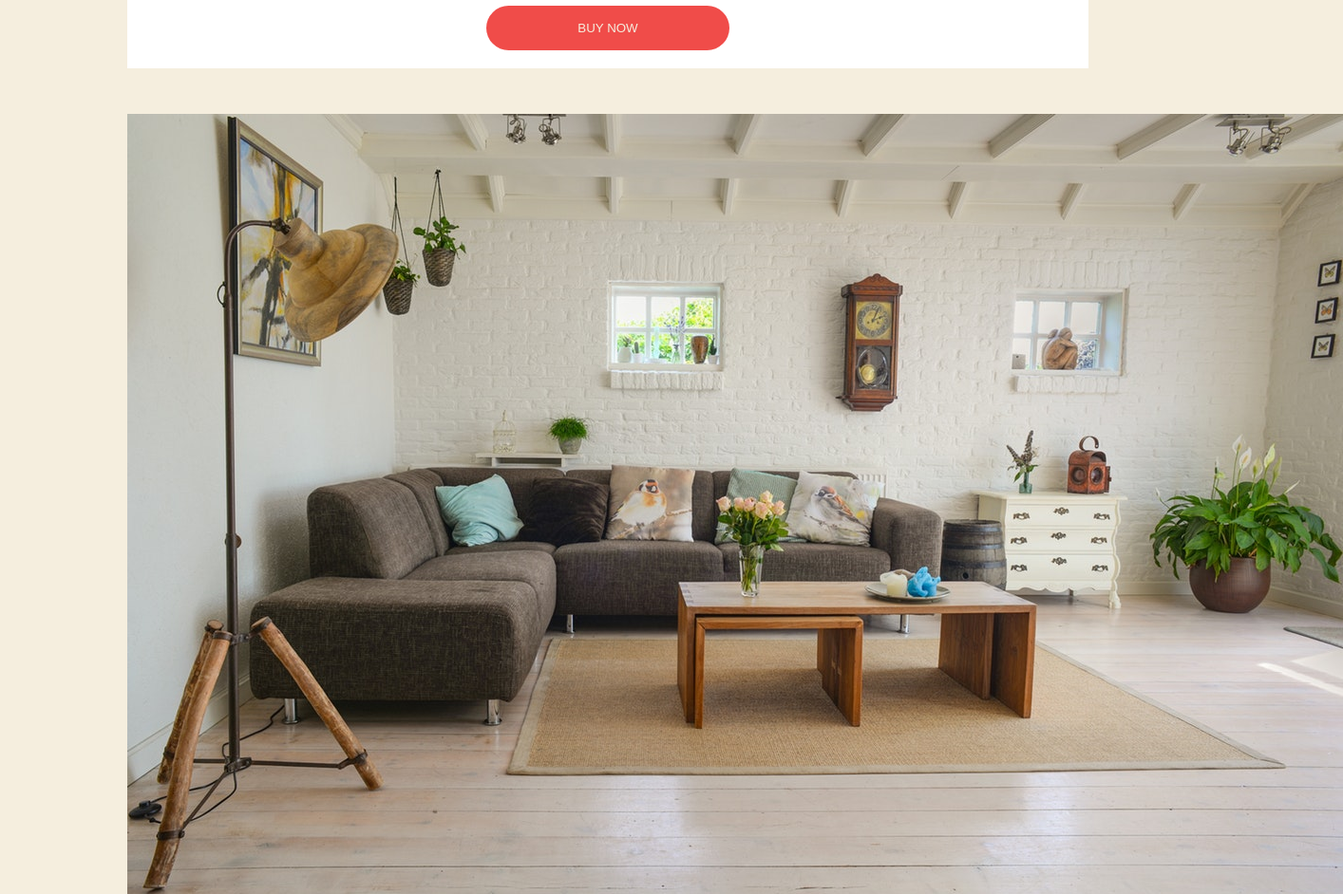
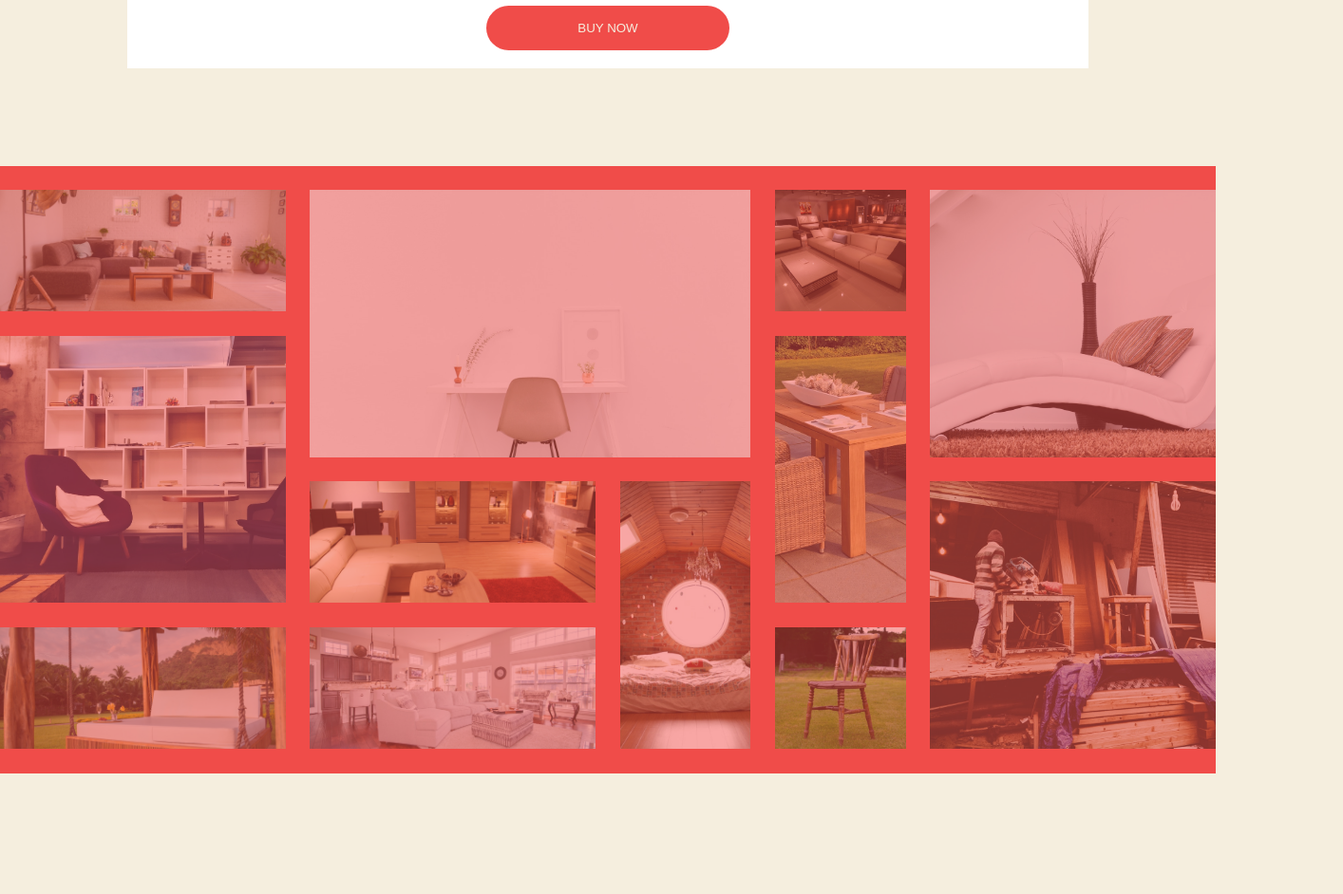
Before and after one commit to k-nacion/furniture-store-v2, a plain HTML site: page index.html in a window 1280 px wide. Shown: the part 7020-7962 px from the top of the page at 95% size, 1414 px wide, since content can reach past the window. After the commit the page ends 7883 px from the top, so only its background shows below. Drawn offline with nearby package versions, Linux system fonts and the light colour scheme; files that its build step writes are made by us from their sources; a web font is replaced by a local one.

Commit message:
Added Gallery

```diff
--- a/index.html
+++ b/index.html
@@ -11,7 +11,6 @@
     <link rel="stylesheet" href="css/main.css">
     <link rel="shortcut icon" href="images/logo.png" type="image/x-icon">
     <script src="https://kit.fontawesome.com/7bc47f7305.js" crossorigin="anonymous" defer></script>
-    <link rel="stylesheet" href="../../AppData/Local/Temp/7zE026D3B3D/style.css">
 </head>
 <body>
     <div class="container">
@@ -173,6 +172,9 @@
                 </div>
             </div>
         </section>
+
+    </div> <!--End of container-->
+
     <section class="gallery">
         <img src="images/gallery-img-1.jpeg" alt="" class="gallery-img gallery-img-1">
         <img src="images/gallery-img-2.jpeg" alt="" class="gallery-img gallery-img-2">
@@ -187,6 +189,5 @@
         <img src="images/gallery-img-11.jpeg" alt="" class="gallery-img gallery-img-11">
         <img src="images/gallery-img-12.jpeg" alt="" class="gallery-img gallery-img-12">
     </section> <!--End of Gallery-->
-    </div> <!--End of container-->
 </body>
 </html>
--- a/sass/main.scss
+++ b/sass/main.scss
@@ -326,6 +326,7 @@ header nav a {
   }
 
 }
+
 @keyframes slideshow {
   0% {
     left: 0
@@ -379,6 +380,7 @@ header nav a {
     left: 0
   }
 }
+
 /*end of banner*/
 
 
@@ -396,7 +398,7 @@ header nav a {
             "img1 img1 img2 img2";
   justify-items: center;
 
-  img{
+  img {
     width: 100%;
     height: 100%;
   }
@@ -433,6 +435,7 @@ header nav a {
   font-size: 5.5rem;
   font-weight: 300;
 }
+
 /*end of day offer*/
 
 /*best selling furniture section*/
@@ -476,7 +479,7 @@ header nav a {
       box-sizing: border-box;
     }
 
-    p{
+    p {
       font-size: 2.5rem;
     }
 
@@ -484,10 +487,95 @@ header nav a {
       @extend .day-offer-btn;
       margin-top: 1.2em;
 
-      &:hover{
+      &:hover {
         background-color: darken($accentColor, 10%);
       }
     }
   }
 }
+
 /*end of best selling furniture section*/
+.gallery {
+  display: grid;
+  grid-template-columns: repeat(8, minmax(1rem, 1fr));
+  grid-template-rows: repeat(4, 10vw);
+  gap: 1.6rem;
+  margin-top: 6.4rem;
+  background-color: $accentColor;
+  padding: 1.6rem 0;
+
+
+  .gallery-img {
+    width: 100%;
+    height: 100%;
+    object-fit: cover;
+    opacity: .5;
+    transition: opacity .5s;
+
+    &:hover{
+      opacity: 1;
+    }
+  }
+
+  .gallery-img-1 {
+    grid-column: 1 / span 2;
+  }
+
+  .gallery-img-2 {
+    grid-column: 3 / span 3;
+    grid-row: 1 / span 2;
+  }
+
+  .gallery-img-3 {
+    grid-column: 6 / span 1;
+  }
+
+  .gallery-img-4 {
+    grid-column: 7 / span 2;
+    grid-row: 1/ span 2;
+  }
+
+  .gallery-img-5 {
+    grid-column: 1/span 2;
+    grid-row: 2/ span 2;
+  }
+
+  .gallery-img-6 {
+    grid-column: 3/span 2;
+    grid-row: span 1;
+  }
+
+  .gallery-img-7 {
+    grid-row: 2/span 2;
+    grid-column: 6/7;
+  }
+
+  .gallery-img-8 {
+    grid-row: 3/span 2;
+    grid-column: 5 /span 1;
+  }
+
+  .gallery-img-9 {
+    grid-column: 1 / span 2;
+    grid-row: 4/5;
+  }
+
+  .gallery-img-10 {
+    grid-row: 4/5;
+    grid-column: 3/span 2;
+  }
+
+  .gallery-img-11 {
+    grid-row: 4/5;
+
+  }
+
+  .gallery-img-12 {
+    grid-row: 3/span 2;
+    grid-column: 7/ span 2;
+
+  }
+
+}
+
+/**/
```
Also changed, not shown: css/main.css, 1 other file. Lines whose indentation alone changed are shown as unchanged.
